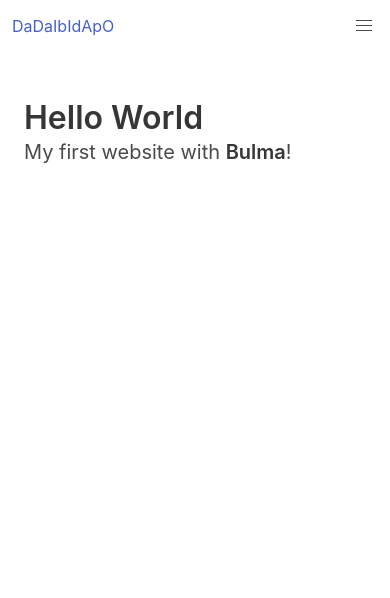
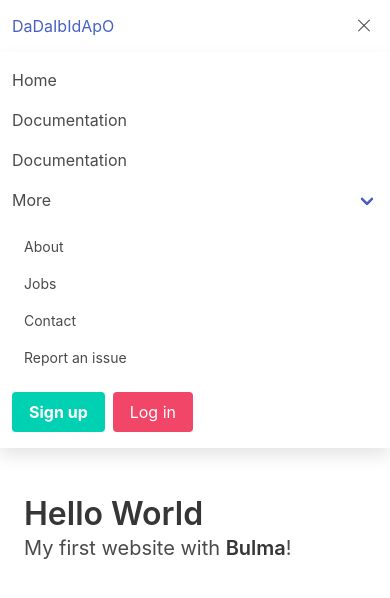
Before and after one commit to dadaibidapo/firstapp, a plain HTML site: page index.html in a window 390 px wide. Both pictures are taken after a click on the button "menu". Drawn offline with nearby package versions, Linux system fonts and the light colour scheme.

Commit message:
change on it

```diff
--- a/index.html
+++ b/index.html
@@ -82,5 +82,29 @@
       </p>
     </div>
   </section>
+
+  <script>
+    document.addEventListener('DOMContentLoaded', () => {
+
+// Get all "navbar-burger" elements
+const $navbarBurgers = Array.prototype.slice.call(document.querySelectorAll('.navbar-burger'), 0);
+
+// Add a click event on each of them
+$navbarBurgers.forEach( el => {
+  el.addEventListener('click', () => {
+
+    // Get the target from the "data-target" attribute
+    const target = el.dataset.target;
+    const $target = document.getElementById(target);
+
+    // Toggle the "is-active" class on both the "navbar-burger" and the "navbar-menu"
+    el.classList.toggle('is-active');
+    $target.classList.toggle('is-active');
+
+  });
+});
+
+});
+  </script>
   </body>
 </html>
```
